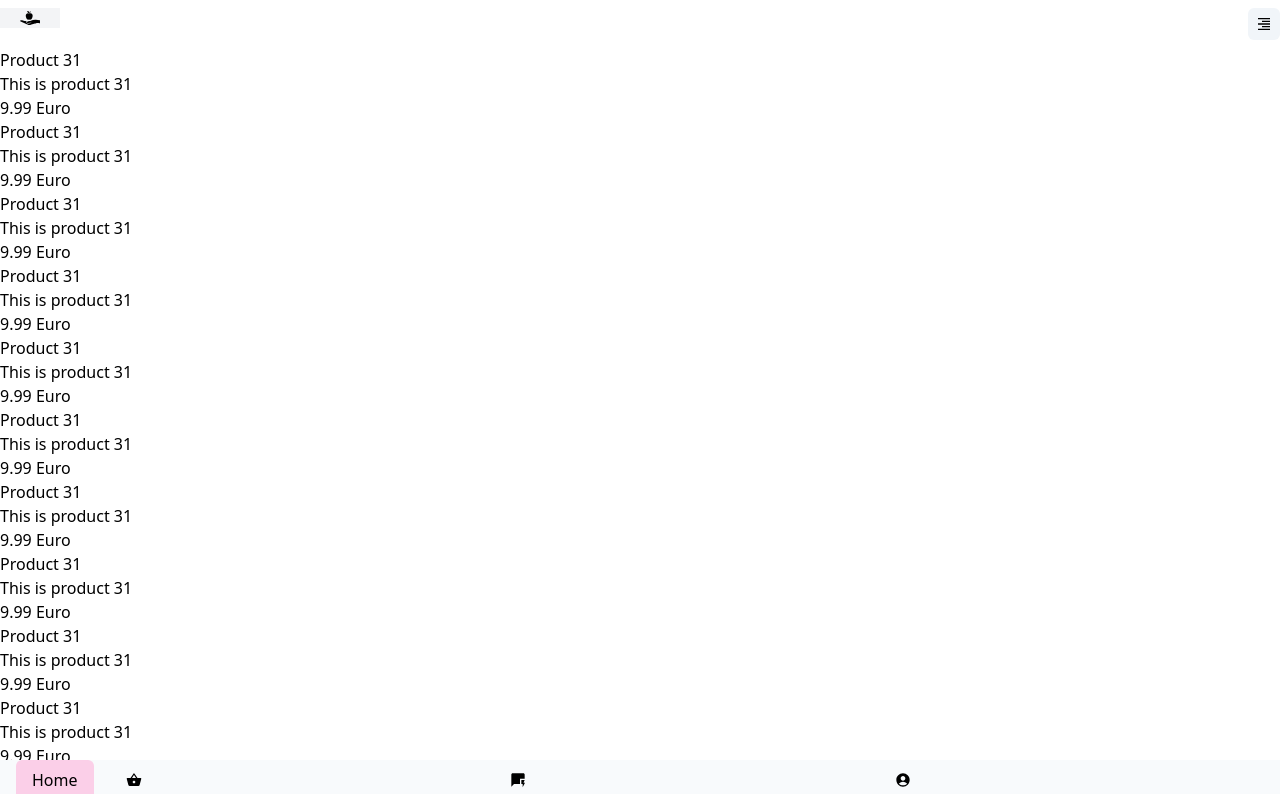
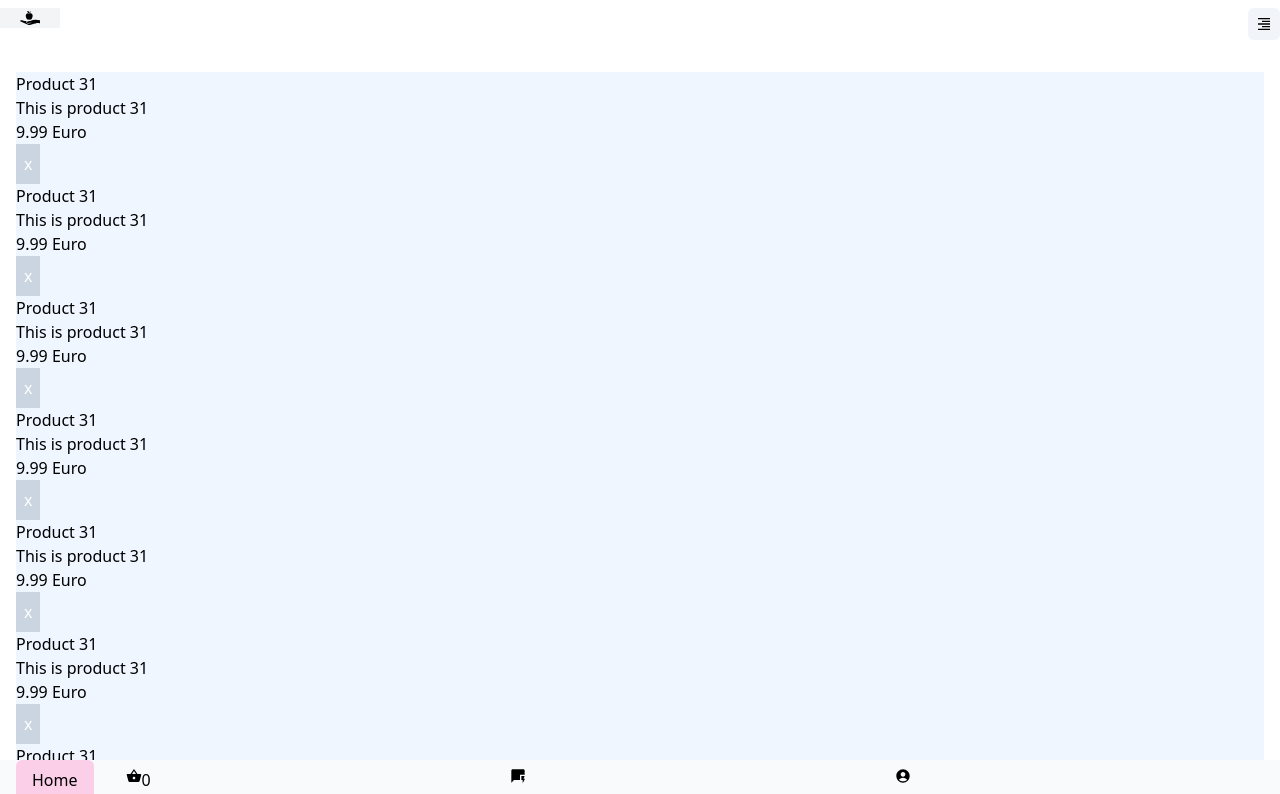
Before and after one commit to dornescum/tailwind-CateringMenu, a Next.js app: page /salads in a window 1280 px wide. Shown: the top 794 px of the page. Built offline with nearby package versions, Linux system fonts and the light colour scheme; a web font is replaced by a local one.

Commit message:
context api basic setup

```diff
--- a/components/UI/TheFooter.js
+++ b/components/UI/TheFooter.js
@@ -1,9 +1,15 @@
-import React from 'react';
+import React, {useContext} from 'react';
 import { MdAccountCircle, MdQuickreply, MdShoppingBasket } from "react-icons/md";
 import Link from "next/link";
+import {ValueContext} from "../../context/ValueContext";
+
 
 
 const TheFooter = () => {
+
+	const {initialValue, setInitialValue} = useContext(ValueContext);
+	console.log(initialValue);
+
 	return (
 		// todo reparat position footer
 		<div className='flex items-center sticky bottom-0 left-0 bg-slate-50 absolute'>
@@ -16,7 +22,13 @@ const TheFooter = () => {
 			</Link>
 
 			<ul className='flex flex-1 pl-4'>
-				<li className='basis-1/3'><MdShoppingBasket /></li>
+				<li className='basis-1/3 cursor-pointer'>
+					<div className='flex'>
+						<MdShoppingBasket />
+						<span>{initialValue}</span>
+					</div>
+
+				</li>
 				<li className='basis-1/3'><MdQuickreply /></li>
 				<li className='basis-1/3'><MdAccountCircle /></li>
 			</ul>
--- /dev/null
+++ b/context/ValueContext.js
@@ -0,0 +1,3 @@
+import {createContext} from "react";
+
+export const ValueContext = createContext({});
--- a/pages/_app.js
+++ b/pages/_app.js
@@ -1,3 +1,4 @@
+import React, {useState} from "react";
 import '../styles/globals.css';
 import Layout from "../components/UI/Layout";
 import TheNavbar from "../components/UI/TheNavbar";
@@ -5,14 +6,23 @@ import TheFooter from "../components/UI/TheFooter";
 import SidebarMenu from "../components/UI/SidebarMenu";
 import NewNavbar from "../components/UI/NewNavbar";
 
+
+import {ValueContext} from "../context/ValueContext";
+
+
 function MyApp({Component, pageProps}) {
-	return <Layout>
-		{/*<TheNavbar/>*/}
-		<NewNavbar />
-		{/*<SidebarMenu />*/}
-		<Component {...pageProps} />
-		<TheFooter />
-	</Layout>;
+
+	const [initialValue, setInitialValue]=useState(0);
+	return <ValueContext.Provider value={{initialValue, setInitialValue}}>
+		<Layout>
+			{/*<TheNavbar/>*/}
+			<NewNavbar />
+			{/*<SidebarMenu />*/}
+			<Component {...pageProps} />
+			<TheFooter />
+		</Layout>
+	</ValueContext.Provider>
+
 
 }
 
--- a/pages/salads/index.js
+++ b/pages/salads/index.js
@@ -1,17 +1,23 @@
-import React from 'react';
+import React, {useState,useContext} from 'react';
 import path from "path";
 import fs from "fs/promises";
+import {ValueContext} from "../../context/ValueContext";
 
 const Index = ({salads}) => {
-	console.log(salads);
+	const {initialValue, setInitialValue} = useContext(ValueContext);
+	const handleCart = () => {
+		setInitialValue(initialValue + 1);
+	};
+	// console.log(initialValue);
 	return (
-		<div>
+		<div className='p-4 my-2'>
 			{salads.map((salad)=>{
 				const {id, title, description, price, img}=salad;
-				return <div key={salad.id}>
+				return <div className='bg-blue-50' key={salad.id}>
 					<p>{title}</p>
 					<p>{description}</p>
 					<p>{price} Euro</p>
+					<button onClick={handleCart} className='bg-slate-300 text-white p-2'>x</button>
 				</div>
 			})}
 		</div>
```
